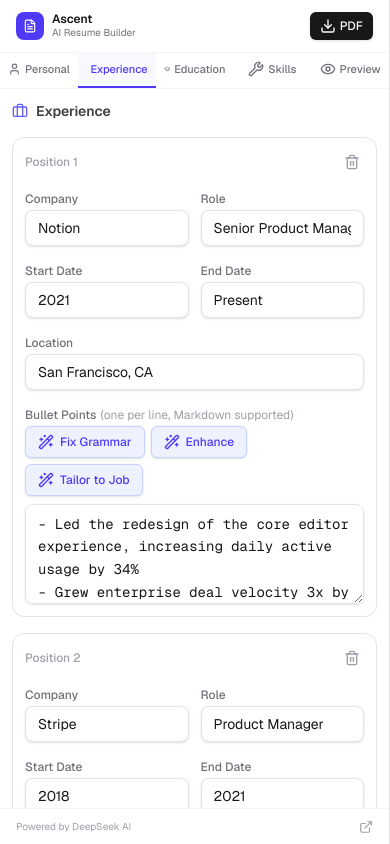
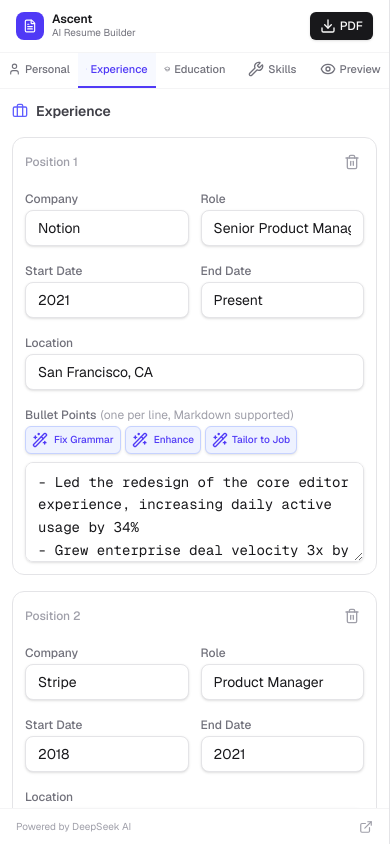
Before and after one commit to 0x3rn/Ascent, a Next.js app: page / in a window 390 px wide. Both pictures are taken after a click on the button "Experience". Built offline with nearby package versions, Linux system fonts and the light colour scheme.

Commit message:
Keep AI buttons in single row on mobile — compact sizing, no wrapping
- Changed flex-wrap to flex-nowrap on AI toolbar
- Reduced button size to text-[10px] px-1.5 h-7 for tight mobile fit
- Tailor button shows 'Tailor' on mobile, 'Tailor to Job' on larger screens

```diff
--- a/components/builder/experience-section.tsx
+++ b/components/builder/experience-section.tsx
@@ -160,17 +160,19 @@
               </span>
             </label>
 
-            {/* AI Toolbar — sits below the label, above the textarea */}
-            <div className="flex items-center gap-1.5 flex-wrap">
+            {/* AI Toolbar — single row, no wrapping, compact on mobile */}
+            <div className="flex items-center gap-1 flex-nowrap">
               <AiMagicButton
                 onClick={() => fixGrammar(exp.bullets)}
                 onResult={(text) => updateExperience(exp.id, { bullets: text })}
                 label="Fix Grammar"
+                className="text-[10px] px-1.5 h-7"
               />
               <AiMagicButton
                 onClick={() => enhanceBulletPoint(exp.bullets)}
                 onResult={(text) => updateExperience(exp.id, { bullets: text })}
                 label="Enhance"
+                className="text-[10px] px-1.5 h-7"
               />
               <Button
                 variant="magic"
@@ -178,10 +180,11 @@
                 onClick={() =>
                   setTailorOpenId(tailorOpenId === exp.id ? null : exp.id)
                 }
-                className="gap-1.5 shrink-0"
+                className="gap-1 shrink-0 text-[10px] px-1.5 h-7"
               >
                 <Wand2 className="h-3 w-3" />
-                Tailor to Job
+                <span className="hidden xs:inline">Tailor to Job</span>
+                <span className="xs:hidden">Tailor</span>
               </Button>
             </div>
 
```
